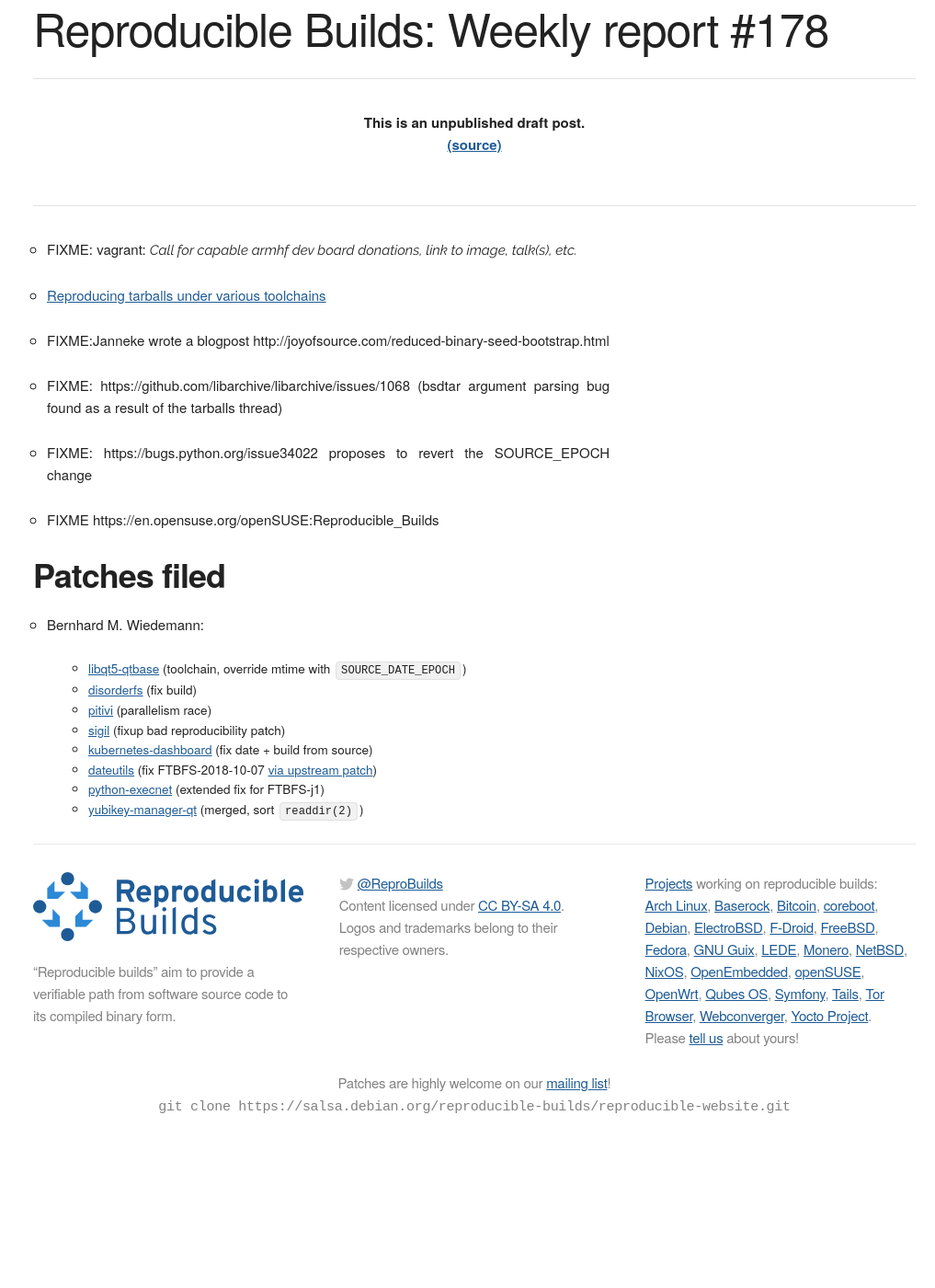
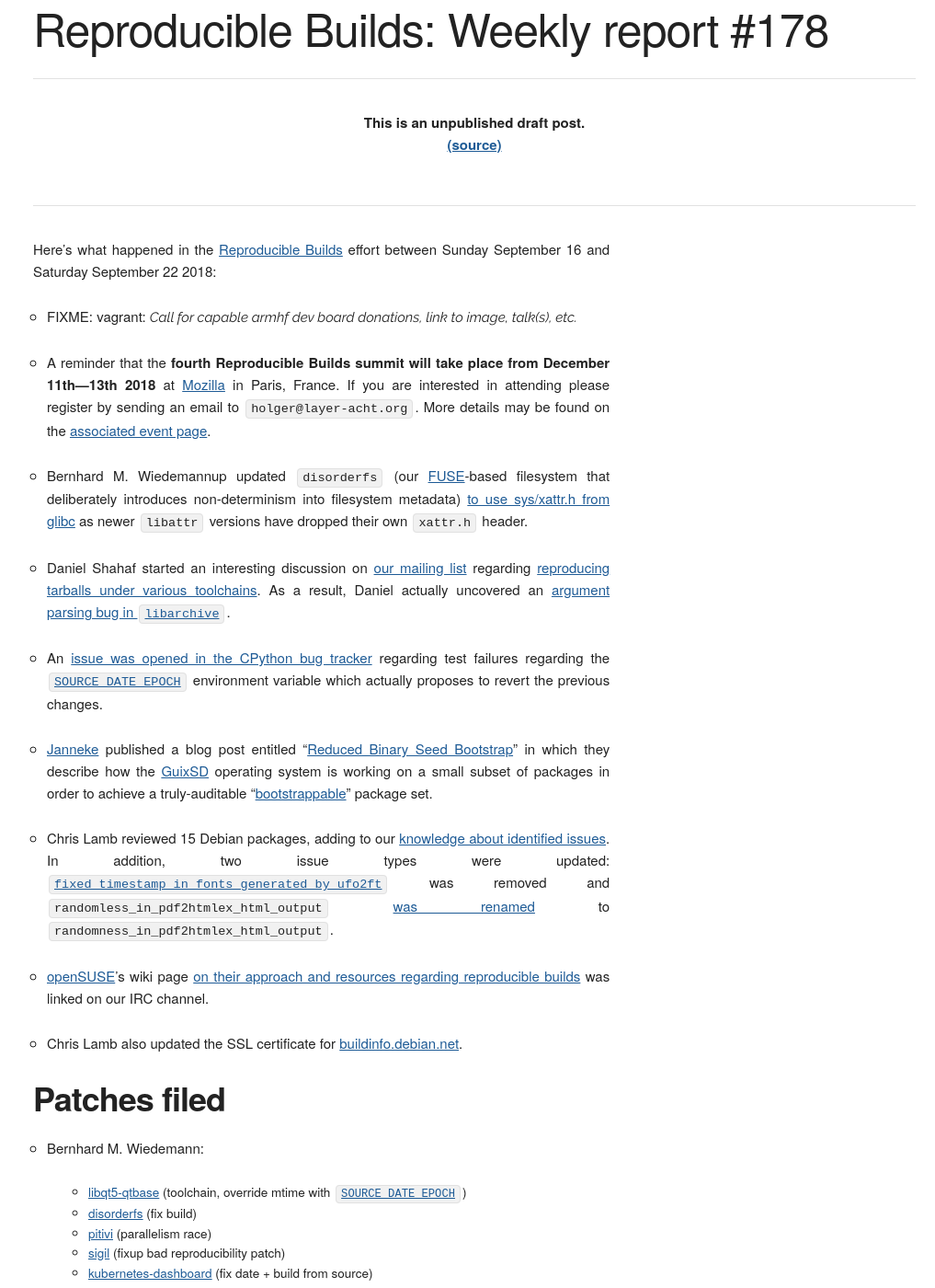
Before and after one commit to prototypefund/reproducible-website, a Jekyll site: the page built from _blog/posts/178.md, in a window 1280 px wide and 1400 px high, scrolled down 190 px. Shown: the whole window at 92% size, without its empty margins (124-1141 px from the left). Built offline with Jekyll 4.4.1, drawn with Linux system fonts in a browser that asks for light colours; some web fonts are replaced; before the commit the page ends 1436 px from its top, so only the background shows below that; some of the changed text lies outside the part shown.

Commit message:
178: Initial draft.

```diff
--- a/_blog/posts/178.md
+++ b/_blog/posts/178.md
@@ -3,25 +3,33 @@
 week: 178
 ---
 
+Here's what happened in the [Reproducible Builds](https://reproducible-builds.org) effort between Sunday September 16 and Saturday September 22 2018:
 
 * FIXME: vagrant: *Call for capable armhf dev board donations, link to image, talk(s), etc.*
 
-* [Reproducing tarballs under various toolchains](https://lists.reproducible-builds.org/pipermail/rb-general/2018-September/001148.html)
+* A reminder that the **fourth Reproducible Builds summit will take place from December 11th—13th 2018** at [Mozilla](https://wiki.mozilla.org/Paris) in Paris, France. If you are interested in attending please register by sending an email to `holger@layer-acht.org`. More details may be found on the [associated event page](https://reproducible-builds.org/events/paris2018/).
 
-* FIXME:Janneke wrote a blogpost http://joyofsource.com/reduced-binary-seed-bootstrap.html
+* Bernhard M. Wiedemannup updated  `disorderfs` (our [FUSE](https://github.com/libfuse/libfuse)-based filesystem that deliberately introduces non-determinism into filesystem metadata) [to use sys/xattr.h from glibc](https://salsa.debian.org/reproducible-builds/disorderfs/commit/387844f) as newer `libattr` versions have dropped their own `xattr.h` header.
 
-* FIXME: https://github.com/libarchive/libarchive/issues/1068 (bsdtar argument parsing bug found as a result of the tarballs thread)
+* Daniel Shahaf started an interesting discussion on [our mailing list](https://lists.reproducible-builds.org/listinfo/rb-general) regarding [reproducing tarballs under various toolchains](https://lists.reproducible-builds.org/pipermail/rb-general/2018-September/001148.html). As a result, Daniel actually uncovered an [argument parsing bug in `libarchive`](https://github.com/libarchive/libarchive/issues/1068).
 
-* FIXME: https://bugs.python.org/issue34022 proposes to revert the SOURCE_EPOCH change
+* An [issue was opened in the CPython bug tracker](https://bugs.python.org/issue34022) regarding test failures regarding the [`SOURCE_DATE_EPOCH`](https://reproducible-builds.org/specs/source-date-epoch/) environment variable which actually proposes to revert the previous changes.
 
-* FIXME https://en.opensuse.org/openSUSE:Reproducible_Builds
+* [Janneke](http://joyofsource.com) published a blog post entitled "[Reduced Binary Seed Bootstrap](http://joyofsource.com/reduced-binary-seed-bootstrap.html)" in which they describe how the [GuixSD](https://www.gnu.org/software/guix/) operating system is working on a small subset of packages in order to achieve a truly-auditable "[bootstrappable](http://bootstrappable.org/)" package set.
+
+* Chris Lamb reviewed 15 Debian packages, adding to our [knowledge about identified issues](https://tests.reproducible-builds.org/debian/index_issues.html). In addition, two issue types were updated: [`fixed_timestamp_in_fonts_generated_by_ufo2ft`](https://salsa.debian.org/reproducible-builds/reproducible-notes/commit/b6dc7ea0) was removed and `randomless_in_pdf2htmlex_html_output` [was renamed](https://salsa.debian.org/reproducible-builds/reproducible-notes/commit/23f31d23) to `randomness_in_pdf2htmlex_html_output`.
+
+* [openSUSE](https://en.opensuse.org)'s wiki page [on their approach and resources regarding reproducible builds](https://en.opensuse.org/openSUSE:Reproducible_Builds) was linked on our IRC channel.
+
+* Chris Lamb also updated the SSL certificate for [buildinfo.debian.net](https://buildinfo.debian.net/).
+
 
 Patches filed
 -------------
 
 * Bernhard M. Wiedemann:
 
-    * [libqt5-qtbase](https://build.opensuse.org/request/show/636631) (toolchain, override mtime with `SOURCE_DATE_EPOCH`)
+    * [libqt5-qtbase](https://build.opensuse.org/request/show/636631) (toolchain, override mtime with [`SOURCE_DATE_EPOCH`](https://reproducible-builds.org/specs/source-date-epoch/))
     * [disorderfs](https://build.opensuse.org/request/show/635881) (fix build)
     * [pitivi](https://build.opensuse.org/request/show/636099) (parallelism race)
     * [sigil](https://build.opensuse.org/request/show/637097) (fixup bad reproducibility patch)
@@ -29,3 +37,47 @@
     * [dateutils](https://build.opensuse.org/request/show/636875) (fix FTBFS-2018-10-07 [via upstream patch](https://github.com/hroptatyr/dateutils/pull/85))
     * [python-execnet](https://github.com/pytest-dev/execnet/pull/84) (extended fix for FTBFS-j1)
     * [yubikey-manager-qt](https://github.com/Yubico/yubikey-manager-qt/pull/58) (merged, sort `readdir(2)`)
+
+* Chris Lamb:
+    * [#909078](https://bugs.debian.org/909078) filed against [fltk1.1](https://tracker.debian.org/pkg/fltk1.1) in Debian.
+
+
+diffoscope development
+----------------------
+
+diffoscope version `102` was [uploaded to Debian unstable](https://tracker.debian.org/news/989165/accepted-diffoscope-102-source-into-unstable/) by Mattia Rizzolo. It [included contributions already covered in previous weeks](https://salsa.debian.org/reproducible-builds/diffoscope/commits/102) as well as new ones from:
+
+* Chris Lamb:
+    * [Fix tests under `colord` >= 1.4.3](https://salsa.debian.org/reproducible-builds/diffoscope/commit/b1addb0). ([#908900](https://bugs.debian.org/908900))
+    * [Drop `print()` statement in PPU tests](https://salsa.debian.org/reproducible-builds/diffoscope/commit/755c218).
+
+* Marek Marczykowski-Górecki:
+    * [Try fuzzy matching for non-text JSON files too](https://salsa.debian.org/reproducible-builds/diffoscope/commit/4ba7e6c). ([#909122](https://bugs.debian.org/909122))
+
+* Mattia Rizzolo:
+    * [Use the new `debhelper-compat` virtual dependency](https://salsa.debian.org/reproducible-builds/diffoscope/commit/f23ff14).
+
+
+Test framework development
+--------------------------
+
+There were a number of updates to our [Jenkins](https://jenkins.io/)-based testing framework that powers [tests.reproducible-builds.org](tests.reproducible-builds.org) this month, including:
+
+* Holger Levsen made a huge number of changes to the framework's [Arch Linux](https://www.archlinux.org/) support, including:
+
+    * Refactoring for huge performance gains, including [a huge rework of the scheduler](https://salsa.debian.org/qa/jenkins.debian.net/commit/26377e6b), [dropping 8000 SQL queries](https://salsa.debian.org/qa/jenkins.debian.net/commit/7c77b0d3)
+    * Drafting a plan on [how to switch to SQL-based HTML page generation](https://salsa.debian.org/qa/jenkins.debian.net/commit/6ed1274e).
+    * A large number of bug fixes, including [removing various "Bashims"](https://salsa.debian.org/qa/jenkins.debian.net/commit/3d46a865), [preventing the scheduling of blacklisted packages](https://salsa.debian.org/qa/jenkins.debian.net/commit/4db078d4) and [ensuring notifications are not sent when they affect no packages](https://salsa.debian.org/qa/jenkins.debian.net/commit/6b98e303).
+    * In addition more debug output ([1](https://salsa.debian.org/qa/jenkins.debian.net/commit/63237165), [2](https://salsa.debian.org/qa/jenkins.debian.net/commit/8acce39f), etc.) was added to catch future errors.
+    * The output of rescheduled packages was changed to be sorted. ([1](https://salsa.debian.org/qa/jenkins.debian.net/commit/7e4cda0d), [2](https://salsa.debian.org/qa/jenkins.debian.net/commit/cf042521))
+    * In Debian, Holger also [doubled the size of `/tmp` on the `pb3+4` nodes](https://salsa.debian.org/qa/jenkins.debian.net/commit/aa872f0f) and ensured that `rm -rf` [was called with `--one-file-system`](https://salsa.debian.org/qa/jenkins.debian.net/commit/1ef70769).
+
+* Hans-Christoph Steiner [added the Android Tools Team packages as a "package set"](https://salsa.debian.org/qa/jenkins.debian.net/commit/fc224521).
+
+* Lastly, Mattia Rizzolo temporarily [marked the `jtk1b-armhf-rb.debian.net` node as offline](https://salsa.debian.org/qa/jenkins.debian.net/commit/2e935533).
+
+
+Misc.
+-----
+
+This week's edition was written by Bernhard M. Wiedemann, Chris Lamb, Daniel Shahaf, Holger Levsen, Vagrant Cascadian & reviewed by a bunch of Reproducible Builds folks on IRC & the mailing lists.
```
